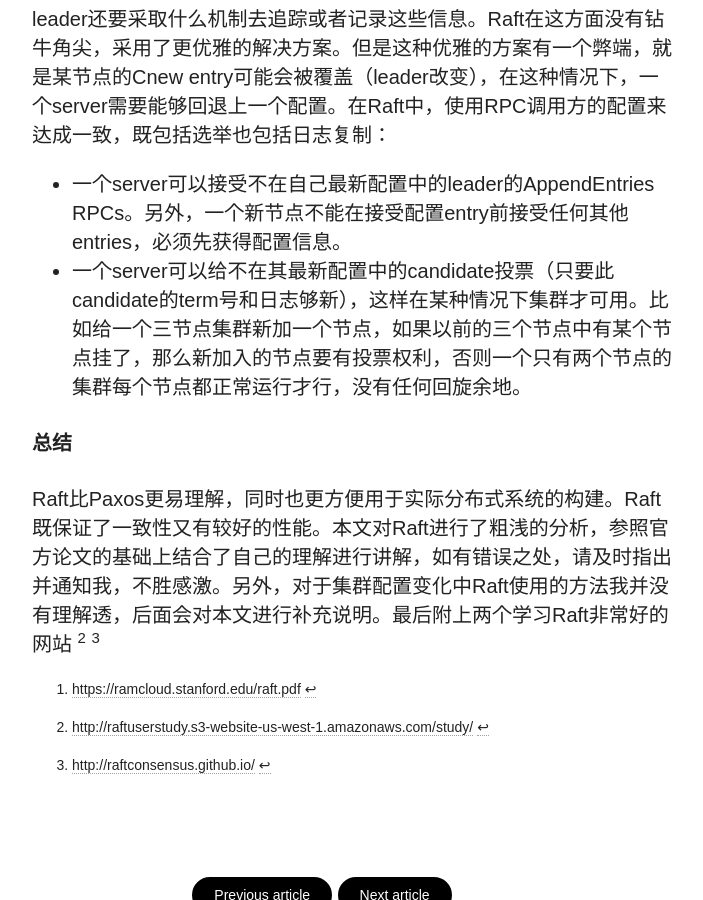
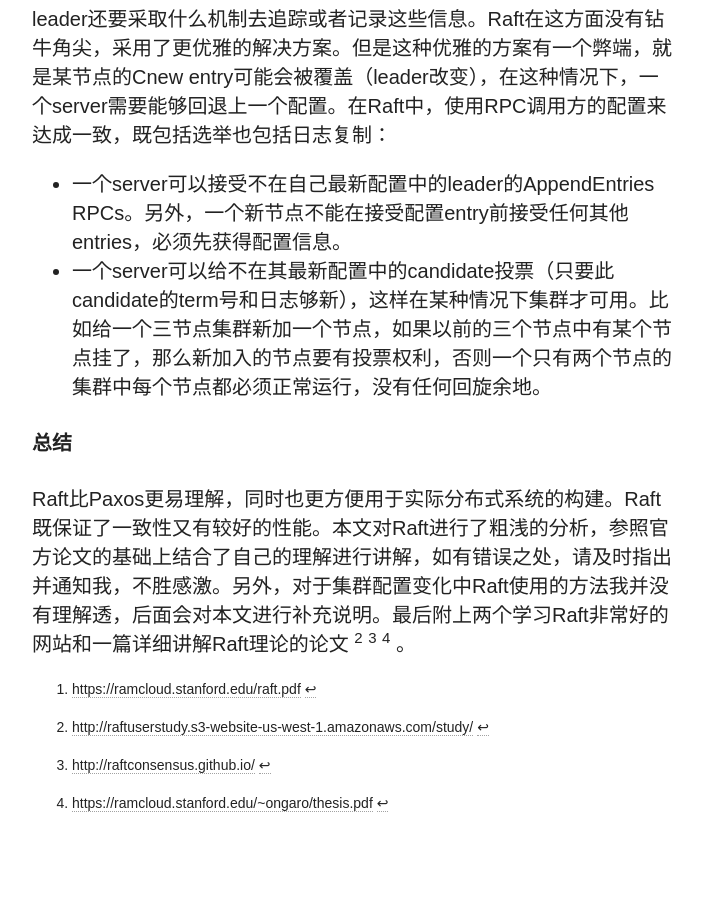
Before and after one commit to wuyu201321060203/wuyu201321060203.github.io, a Jekyll site: the page built from _posts/2014-09-13-Raft.md, in a window 1280 px wide and 900 px high, scrolled down 15541 px. Shown: the whole window, without its empty margins (318-1021 px from the left). Built offline with Jekyll 4.4.1, drawn with Linux system fonts in a browser that asks for light colours; nearby versions of some CDN libraries; comment, search, counter and statistics services are not loaded.

Commit message:
raft is finished

```diff
--- a/_posts/2014-09-13-Raft.md
+++ b/_posts/2014-09-13-Raft.md
@@ -186,11 +186,12 @@ joint consensus允许集群配置平滑过渡而不失去安全和一致性，
 正如上面所讲的那样，servers永远使用log中最新的配置，不管这个配置entry是否被提交。这样leader知道一旦Cnew被提交，那么新的扩容可以安全执行，不会存在两个分离的大多数群体。假设servers应用新配置是在Cnew被提交之后会怎么样呢？如果采取这种方案，Raft的leader很难判断何时集群中旧配置的节点应用新配置。因为如果Cnew被接收就应用，那么Cnew被提交是一个可以判断集群中有一个大多数群体应用了新配置的时间节点。但如果是Cnew被提交后，集群中的节点才能应用，那么哪个时间点可供leader判断其他followers真的应用新配置了呢？要知道leader通知followers某个entry已被提交，你们也提交这样的信息是夹杂在心跳中（包含最新提交的entry在log中的偏移），而通过这样的RPC返回值也没法判断节点是否真的应用了Cnew，更何况followers可能失效，RPC需要重新调用，鬼知道是哪个RPC执行完节点能应用Cnew，除非leader还要采取什么机制去追踪或者记录这些信息。Raft在这方面没有钻牛角尖，采用了更优雅的解决方案。但是这种优雅的方案有一个弊端，就是某节点的Cnew entry可能会被覆盖（leader改变），在这种情况下，一个server需要能够回退上一个配置。在Raft中，使用RPC调用方的配置来达成一致，既包括选举也包括日志复制：
 
 - 一个server可以接受不在自己最新配置中的leader的AppendEntries RPCs。另外，一个新节点不能在接受配置entry前接受任何其他entries，必须先获得配置信息。
-- 一个server可以给不在其最新配置中的candidate投票（只要此candidate的term号和日志够新），这样在某种情况下集群才可用。比如给一个三节点集群新加一个节点，如果以前的三个节点中有某个节点挂了，那么新加入的节点要有投票权利，否则一个只有两个节点的集群每个节点都正常运行才行，没有任何回旋余地。
+- 一个server可以给不在其最新配置中的candidate投票（只要此candidate的term号和日志够新），这样在某种情况下集群才可用。比如给一个三节点集群新加一个节点，如果以前的三个节点中有某个节点挂了，那么新加入的节点要有投票权利，否则一个只有两个节点的集群中每个节点都必须正常运行，没有任何回旋余地。
 
 ####总结
 
-Raft比Paxos更易理解，同时也更方便用于实际分布式系统的构建。Raft既保证了一致性又有较好的性能。本文对Raft进行了粗浅的分析，参照官方论文的基础上结合了自己的理解进行讲解，如有错误之处，请及时指出并通知我，不胜感激。另外，对于集群配置变化中Raft使用的方法我并没有理解透，后面会对本文进行补充说明。最后附上两个学习Raft非常好的网站 [^2] [^3]
+Raft比Paxos更易理解，同时也更方便用于实际分布式系统的构建。Raft既保证了一致性又有较好的性能。本文对Raft进行了粗浅的分析，参照官方论文的基础上结合了自己的理解进行讲解，如有错误之处，请及时指出并通知我，不胜感激。另外，对于集群配置变化中Raft使用的方法我并没有理解透，后面会对本文进行补充说明。最后附上两个学习Raft非常好的网站和一篇详细讲解Raft理论的论文 [^2] [^3] [^4] 。
 
 [^2]: <http://raftuserstudy.s3-website-us-west-1.amazonaws.com/study/>
 [^3]: <http://raftconsensus.github.io/>
+[^4]: <https://ramcloud.stanford.edu/~ongaro/thesis.pdf>
```
